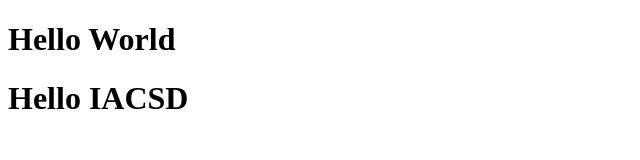
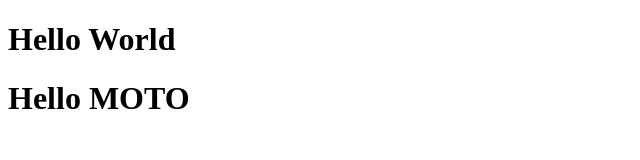
Before and after one commit to oshoup521/solution, a website: page publics/index.html in a window 1280 px wide. Shown: the full height of the page, 0-640 px from the left. Drawn offline with Linux system fonts and the light colour scheme.

Commit message:
Update index.html

```diff
--- a/publics/index.html
+++ b/publics/index.html
@@ -8,6 +8,6 @@
 </head>
 <body>
     <h1>Hello World</h1>
-    <h1>Hello IACSD</h1>
+    <h1>Hello MOTO</h1>
 </body>
 </html>
```
